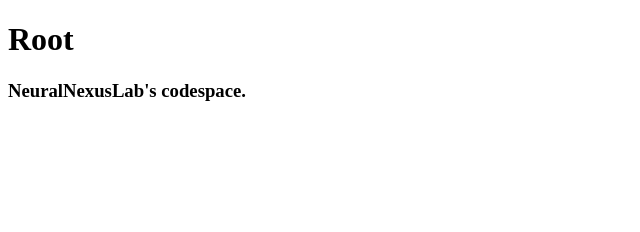
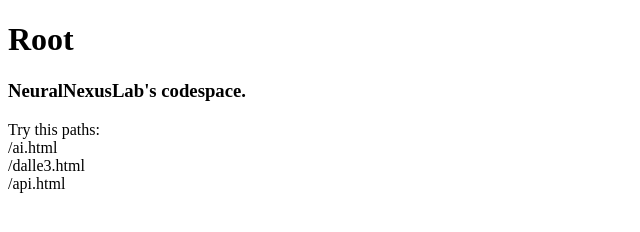
Before and after one commit to NeuralNexusLab-nh/Root, a plain HTML site: page index.html in a window 1280 px wide. Shown: the whole page, without its empty margins (0-640 px from the left). Drawn offline with Linux system fonts and the light colour scheme.

Commit message:
Update index.html

```diff
--- a/index.html
+++ b/index.html
@@ -6,5 +6,6 @@
   <body>
     <h1>Root</h1>
     <h3>NeuralNexusLab's codespace.</h3>
+    <p>Try this paths:<br>/ai.html<br>/dalle3.html<br>/api.html</p>
   </body>
 </html>
```
